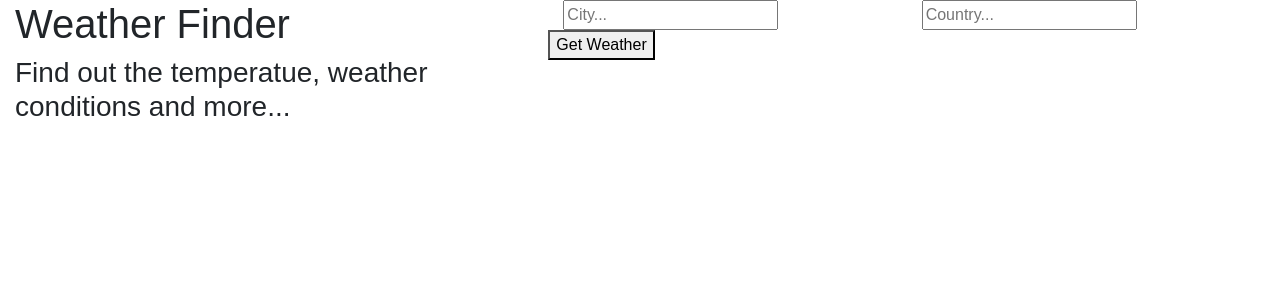
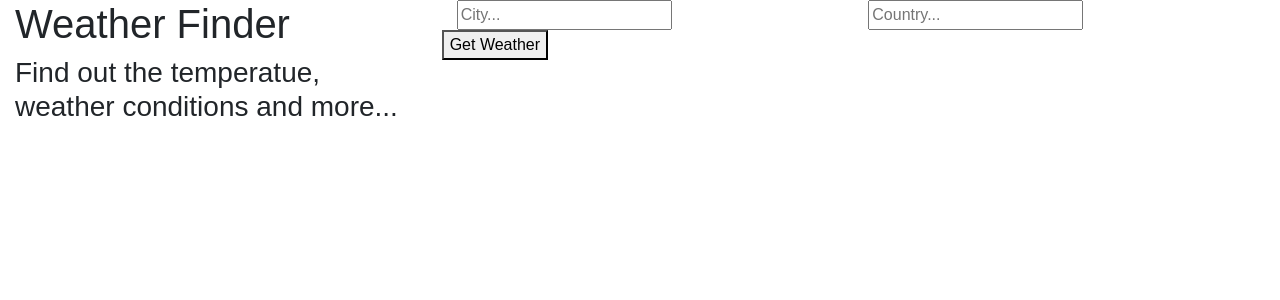
Before and after one commit to ForiDunk/Weather, a React (Create React App) app: page / in a window 1280 px wide. Shown: the top 300 px of the page. Built offline with nearby package versions, Linux system fonts and the light colour scheme; the HTML template or start-up script is replaced by a standard one.

Commit message:
add media query for the wrapper

```diff
--- a/src/App.js
+++ b/src/App.js
@@ -56,15 +56,14 @@ getWeather = async (e) => {
 
   render() {
     return (
-      <div>
       <div className="wrapper">
         <div className="main">
           <div className="container-fluid">
             <div className="row">
-                <div className="col-sm-12 col-md-5 title-container">
+              <div className="col-xs-12 col-sm-4 title-container">
                 <Title />
               </div>
-                <div className="col-sm-12 col-md-7 form-container">
+              <div className="col-xs-12 col-sm-8 form-container">
                 <Form getWeather={this.getWeather} />
                 <WeatherDisplay
                   temperature={this.state.temperature}
@@ -79,7 +78,6 @@ getWeather = async (e) => {
           </div>
         </div>
       </div>
-      </div>
     );
   }
 }
```
Also changed, not shown: src/App.css (+10 -4 lines). Lines whose indentation alone changed are shown as unchanged.
